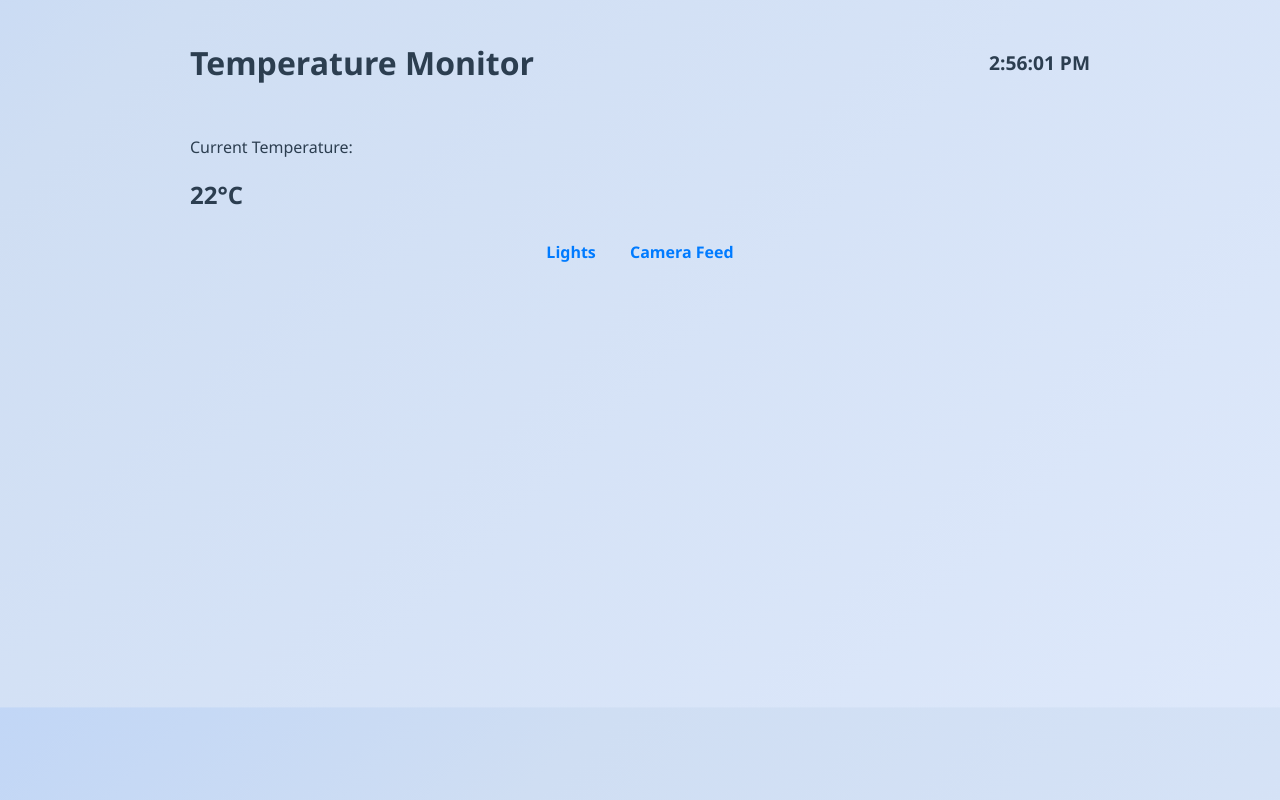
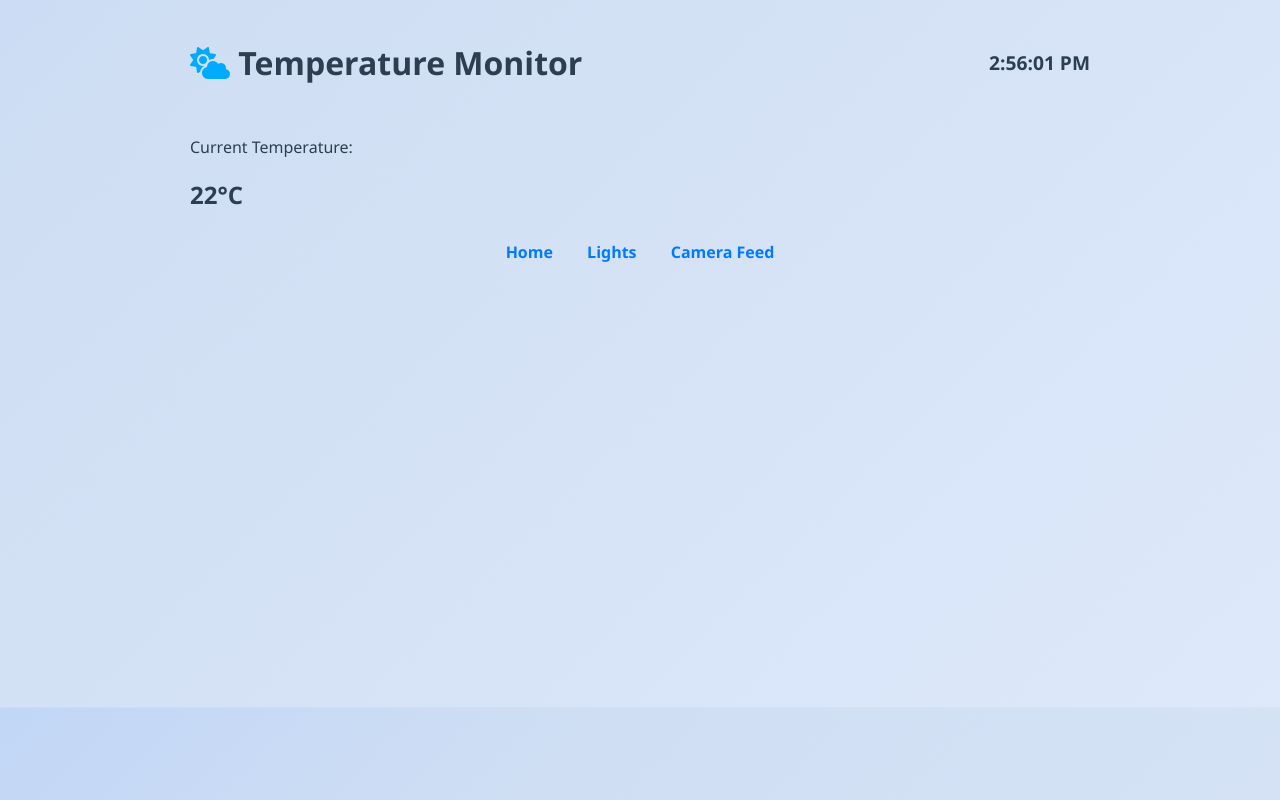
Before and after one commit to aasthagandhi-19/Smart-Home, a plain HTML site: page temperature.html in a window 1280 px wide. Drawn offline with Linux system fonts and the light colour scheme.

Commit message:
Update temperature.html

```diff
--- a/temperature.html
+++ b/temperature.html
@@ -5,11 +5,12 @@
   <meta name="viewport" content="width=device-width, initial-scale=1.0" />
   <title>Smart Home - Temperature</title>
   <link rel="stylesheet" href="styles.css" />
+  <script src="https://kit.fontawesome.com/a076d05399.js" crossorigin="anonymous"></script>
 </head>
 <body>
   <div class="container">
     <header>
-        <h1>Temperature Monitor</h1>
+      <h1><i class="fas fa-cloud-sun weather-icon"></i> Temperature Monitor</h1>
       <div id="clock"></div>
     </header>
 
@@ -21,6 +22,7 @@
     </main>
 
     <nav>
+      <a href="index.html">Home</a>
       <a href="lights.html">Lights</a>
       <a href="camera.html">Camera Feed</a>
     </nav>
@@ -28,8 +30,7 @@
 
   <script>
     function updateClock() {
-        document.getElementById("clock").innerText =
-          new Date().toLocaleTimeString();
+      document.getElementById("clock").innerText = new Date().toLocaleTimeString();
     }
     setInterval(updateClock, 1000);
     updateClock();
```
Lines whose indentation alone changed are shown as unchanged.
